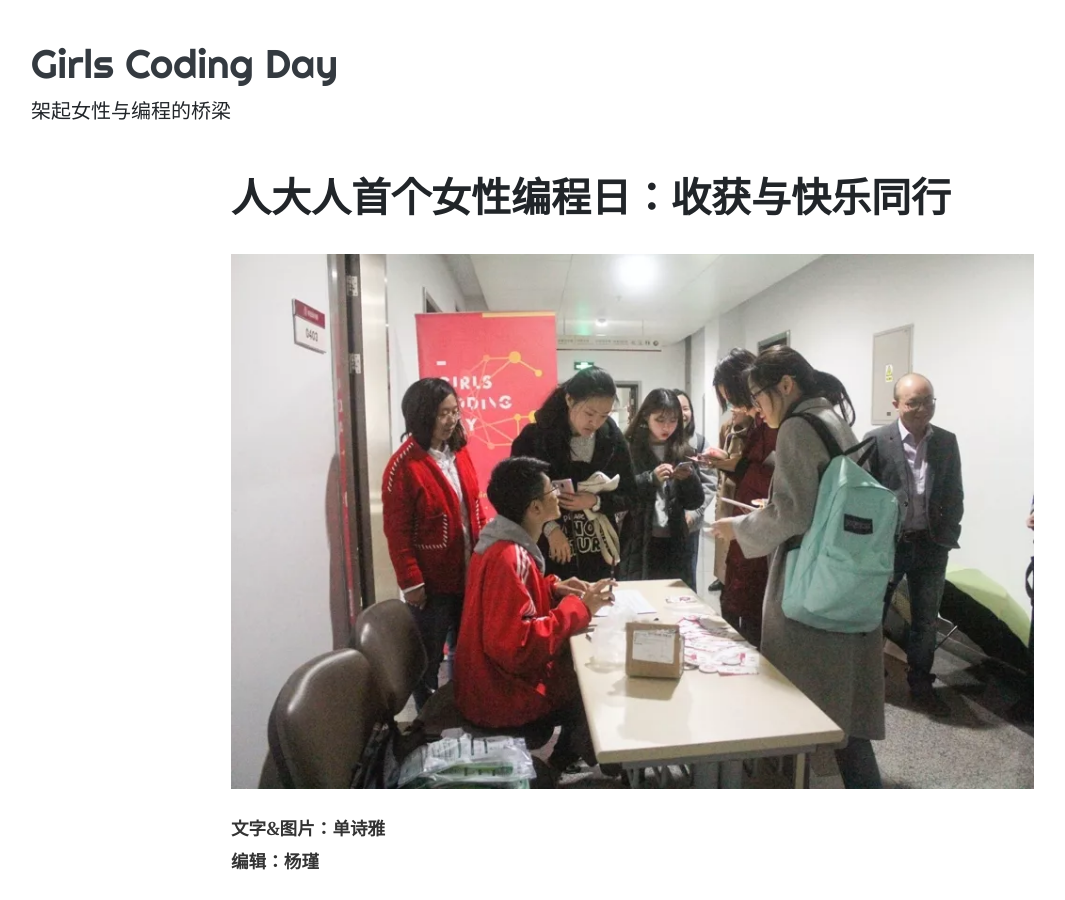
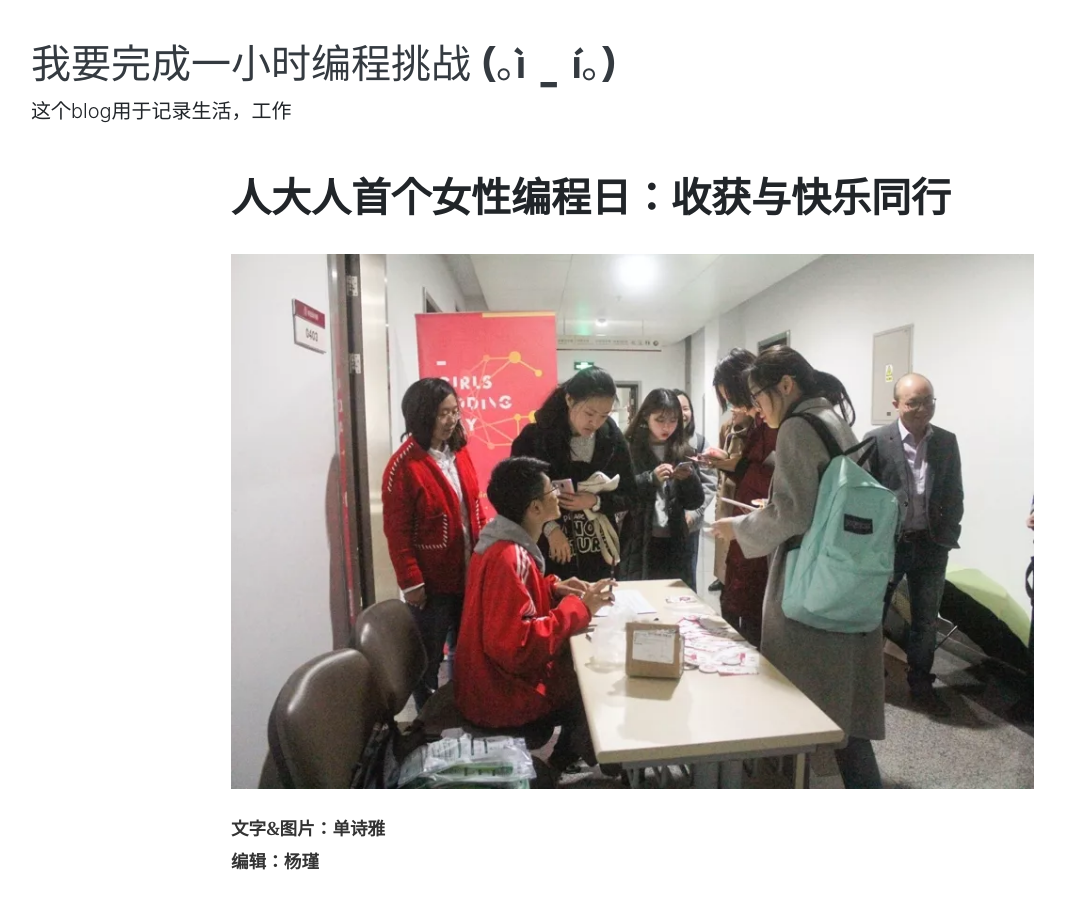
Before and after one commit to LINSINIOK/my-first-blog, a Jekyll site: the page built from _posts/2018-11-05-my-first-post.md, in a window 1280 px wide and 900 px high. Shown: the whole window, without its empty margins (54-1119 px from the left). Built offline with Jekyll 4.4.1, drawn with Linux system fonts in a browser that asks for light colours; nearby versions of some CDN libraries; some of the changed text lies outside the part shown.

Commit message:
更新配置文件
自定义了标题

```diff
--- a/_config.yml
+++ b/_config.yml
@@ -1,12 +1,12 @@
 # "/" + 仓库的名字. 资源文件的路径组成部分
-baseurl: "/Girls-Coding-Day-Jekyll-blog-2"
+baseurl: "/my-first-blog"
 
 # 网页的标题
-title: "Girls Coding Day"
+title: "科技遇见她"
 # 网站的主标题
-name: "Girls Coding Day"
+name: "我要完成一小时编程挑战 (｡ì _ í｡)"
 # 网站副标题
-description: "架起女性与编程的桥梁"
+description: "这个blog用于记录生活，工作"
 
 # 分页配置
 # 每页文章数量
```
